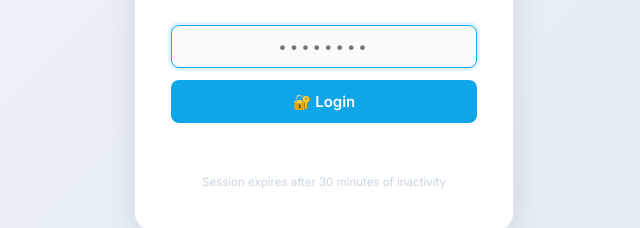
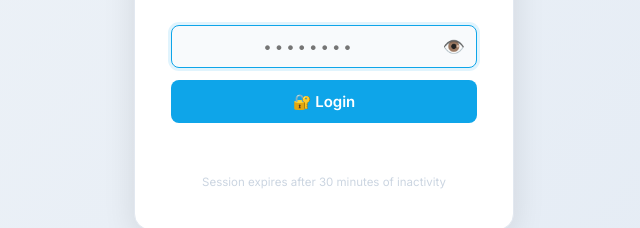
Before and after one commit to knave322/allan-crm, a plain HTML site: page index.html in a window 1280 px wide. Shown: the part 374-602 px from the top of the page, 316-956 px from the left. Drawn offline with Linux system fonts and the light colour scheme.

Commit message:
Update index.html

```diff
--- a/index.html
+++ b/index.html
@@ -95,9 +95,17 @@
     <div class="login-logo">AW</div>
     <div class="login-title">Allan CRM 2026</div>
     <div class="login-sub">ROC Wealth Advisory — Enter password to continue</div>
-    <input class="login-input" type="password" id="login-password"
-      placeholder="••••••••"
-      onkeydown="if(event.key==='Enter') Auth.login()" />
+    <div style="position:relative">
+      <input class="login-input" type="password" id="login-password"
+        placeholder="••••••••"
+        onkeydown="if(event.key==='Enter') Auth.login()"
+        style="padding-right:44px;margin-bottom:0" />
+      <button onclick="Auth.togglePw()"
+        style="position:absolute;right:12px;top:50%;transform:translateY(-50%);background:none;border:none;cursor:pointer;font-size:18px;line-height:1">
+        👁️
+      </button>
+    </div>
+    <div style="height:12px"></div>
     <button class="login-btn" onclick="Auth.login()">🔐 Login</button>
     <div class="login-error" id="login-error"></div>
     <div class="login-footer">Session expires after 30 minutes of inactivity</div>
@@ -253,7 +261,12 @@ const Auth = (() => {
     }
   }
 
-  return { init, login, logout, extend, isLoggedIn };
+  function togglePw() {
+    const inp = document.getElementById('login-password');
+    inp.type = inp.type === 'password' ? 'text' : 'password';
+  }
+
+  return { init, login, logout, extend, isLoggedIn, togglePw };
 })();
 </script>
 <script src="modules/api.js"></script>
```
